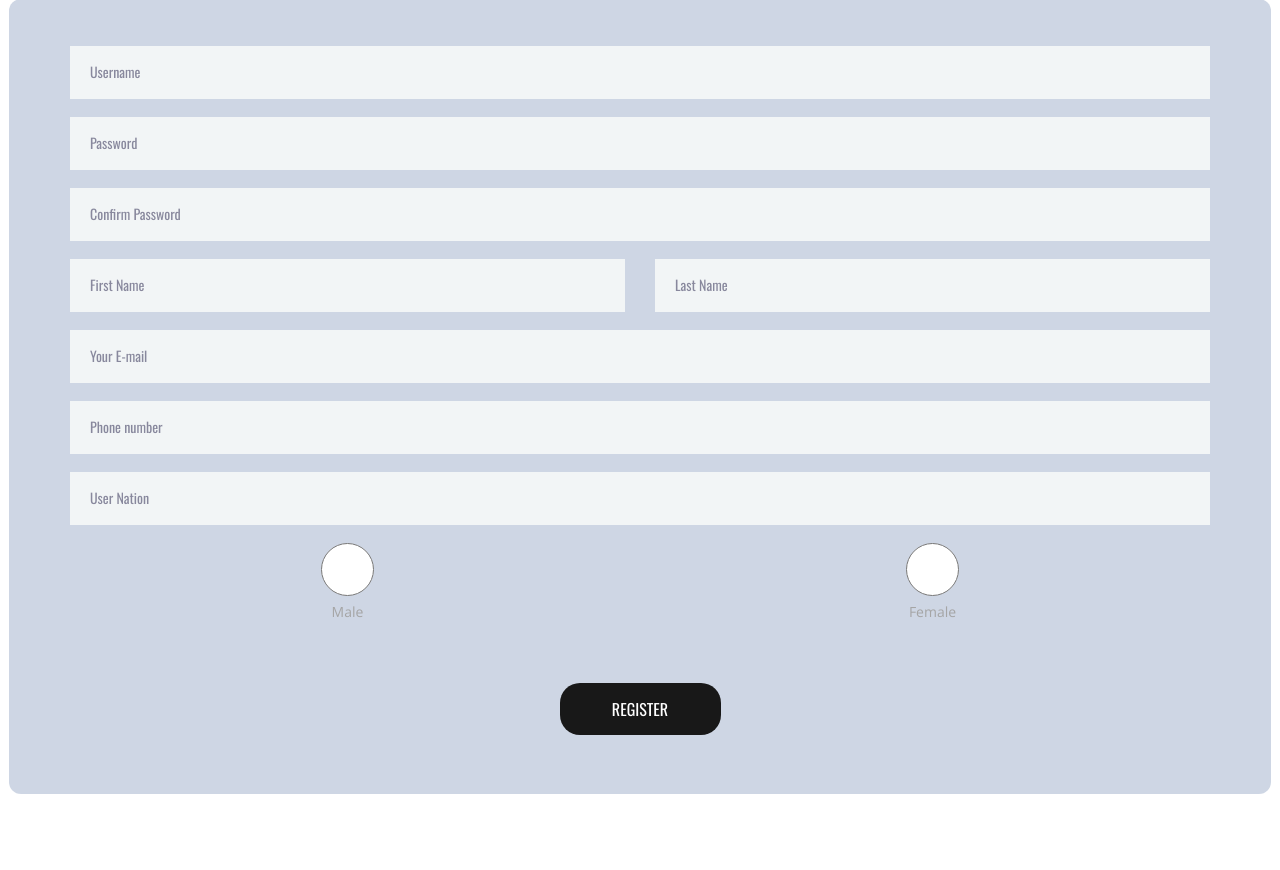
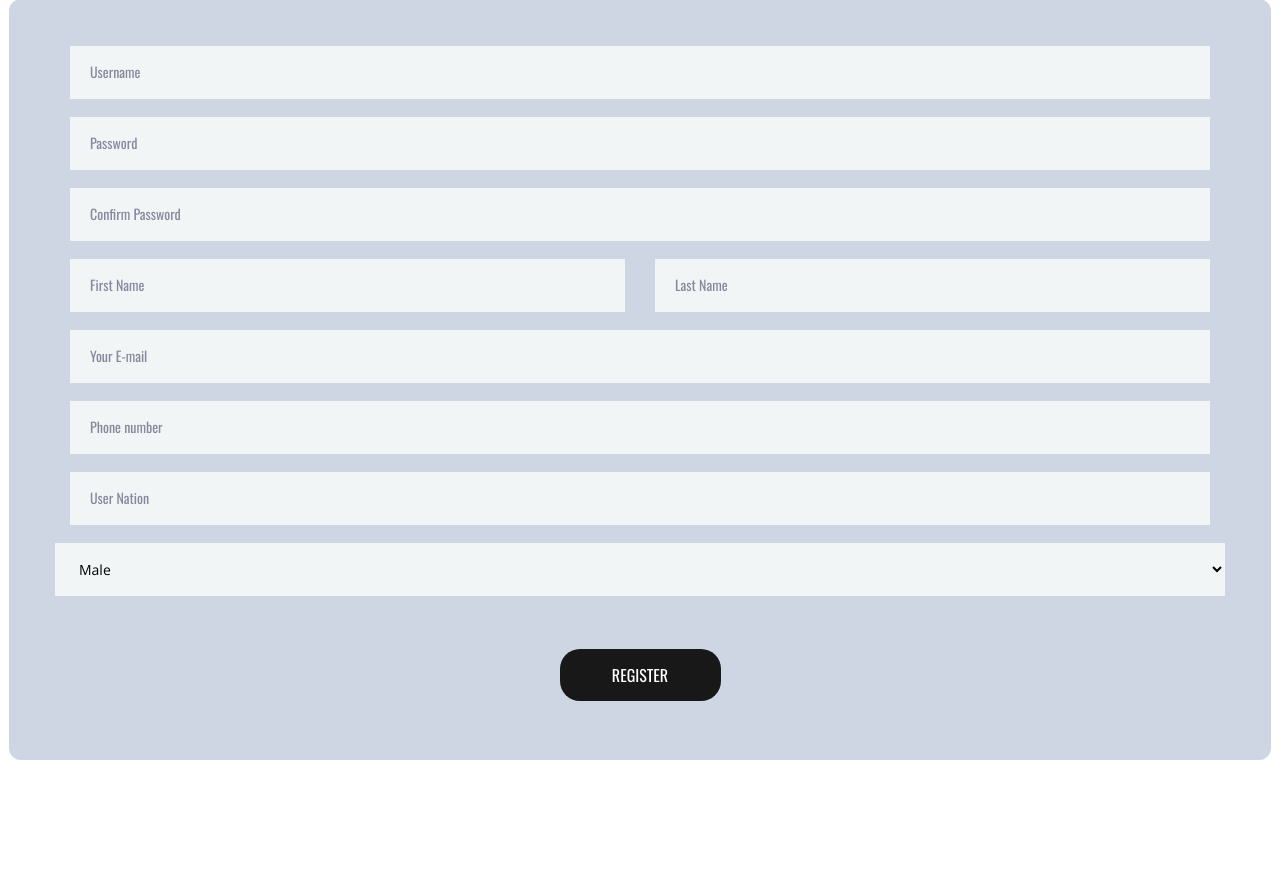
Before and after one commit to jennahsuan/DB_project_travelagent, a Django app: page /accounts/register in a window 1280 px wide. Shown: the part 677-1547 px from the top of the page. Run offline with Django 3.2, Linux system fonts and the light colour scheme; some libraries are stand-ins or nearby versions.

Commit message:
Changed Ok

```diff
--- a/templates/register.html
+++ b/templates/register.html
@@ -154,12 +154,10 @@
 
 							<div class="row">
 
-								<div class="col-lg-6" style="margin-bottom: 18px">
-									<div><input type="radio" id="gender_male" name="gender" class="contact_input contact_input_email inpt" ><label for="gender_male">Male</label></div>
-								</div>
-								<div class="col-lg-6" style="margin-bottom: 18px">
-									<div><input type="radio" id="gender_female" name="gender" class="contact_input contact_input_subject inpt"><label for="gender_female">Female</label></div>
-								</div>
+								<select style="margin-bottom: 18px" name="gender" class="contact_input contact_input_nation inpt">
+									<option>Male</option>
+									<option>Female</option>
+								</select>
 							</div>
 
 
```
